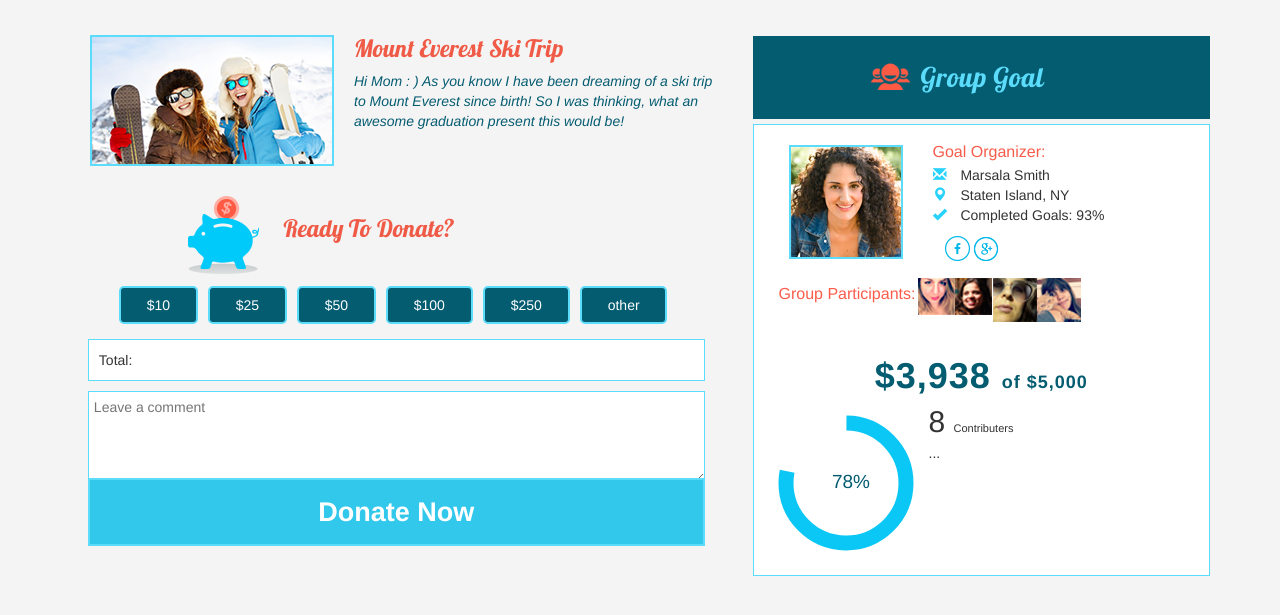
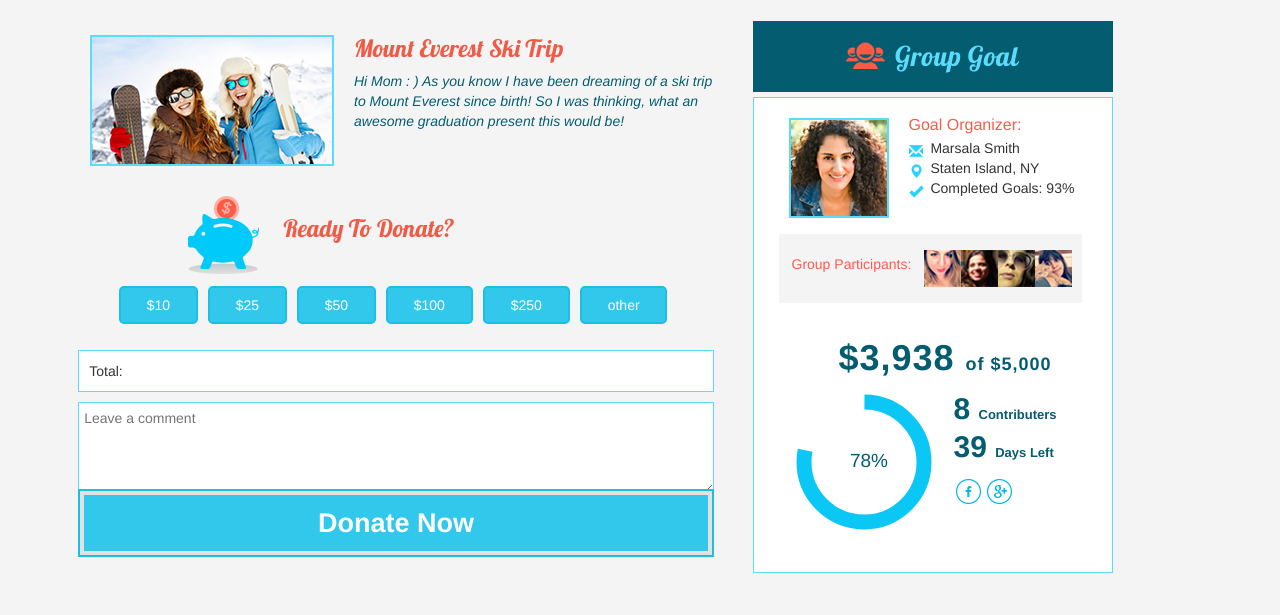
Before and after one commit to jenninep/InstaGoal, a PHP site: page / in a window 1280 px wide. Shown: the part 108-723 px from the top of the page. Run offline with PHP 8.4, Linux system fonts and the light colour scheme.

Commit message:
finished profile div

```diff
--- a/css/style.css
+++ b/css/style.css
@@ -12,15 +12,33 @@ body {
 
 #percentageCircle{
   text-align: center;
-  margin: 5%;
 }
 #percentageAmount{
   color: #045c71;
   text-align: center;
   letter-spacing: 1px;
   font-weight: bold;
+  /*border-top: 1px solid #5cdcfb;
+  padding-top: 22px;*/
 }
-
+/* Border Fade */
+.hvr-border-fade {
+  display: inline-block;
+  vertical-align: middle;
+  -webkit-transform: perspective(1px) translateZ(0);
+  transform: perspective(1px) translateZ(0);
+  box-shadow: 0 0 1px transparent;
+  -webkit-transition-duration: 0.3s;
+  transition-duration: 0.3s;
+  -webkit-transition-property: box-shadow;
+  transition-property: box-shadow;
+  box-shadow: inset 0 0 0 4px #e1e1e1, 0 0 1px transparent;
+  /* Hack to improve aliasing on mobile/tablet devices */
+}
+.hvr-border-fade:hover, .hvr-border-fade:focus, .hvr-border-fade:active {
+  box-shadow: inset 0 0 0 4px #045c71, 0 0 1px transparent;
+  /* Hack to improve aliasing on mobile/tablet devices */
+}
 .hvr-fade {
   display: inline-block;
   vertical-align: middle;
@@ -34,9 +52,25 @@ body {
   transition-property: color, background-color;
 }
 .hvr-fade:hover, .hvr-fade:focus, .hvr-fade:active {
-  background-color: #5cdcfb;
+  background-color: #045c71;
   color: white;
 }
+.hvr-grow {
+  display: inline-block;
+  vertical-align: middle;
+  -webkit-transform: perspective(1px) translateZ(0);
+  transform: perspective(1px) translateZ(0);
+  box-shadow: 0 0 1px transparent;
+  -webkit-transition-duration: 0.3s;
+  transition-duration: 0.3s;
+  -webkit-transition-property: transform;
+  transition-property: transform;
+}
+.hvr-grow:hover, .hvr-grow:focus, .hvr-grow:active {
+  -webkit-transform: scale(1.1);
+  transform: scale(1.1);
+}
+
 
 .totalForm{
   width: 100%;
@@ -60,9 +94,16 @@ body {
 }
 
 .percentageText{
-  font-size: 11px;
+  font-size: 13px;
+  font-weight: bold;
+}
 
+.goalStatistics{
+  margin-top: 25px;
+  margin-left: 25px;
+  margin-bottom: 25px;
 }
+
 .moneyButtDiv{
   text-align: center;
   padding: 10px;
@@ -84,8 +125,11 @@ body {
   margin-left: 10px;
 }
 #profilePic{
-   border: 2px solid #5cdcfb;
-   margin: 20px;
+  border: 2px solid #5cdcfb;
+  margin-top: 20px;
+  margin-right: 10px;
+  margin-bottom: 20px;
+  margin-left: 20px;
 }
 
 .groupMembers{
@@ -95,20 +139,27 @@ body {
 .membersDiv{
   margin: -4px 10px 10px 10px;
   text-align: center;
- /* border-top: 2px solid #5cdcfb;*/
   display: inline-flex;
+  background-color: #f5f4f4;
+  padding: 13px;
 
 }
 
 #groupParticipants{
   color: #fc5c4b;
-  font-size: 16px;
+  font-size: 14px;
+  margin-right: 10px;
 }
 
 #profileInfo{
   margin-top: 18px;
   color: #f65c4b;
   font-size: 16px;
+}
+
+h2{
+  color: #045c71;
+  font-weight: bold;
 }
 .groupIcon{
   float: left;
@@ -119,7 +170,7 @@ body {
 }
 
 .socialMedia{
-  padding: 10px;
+  padding: 10px 10px 10px 0px;
 }
 /*.moneyForm{
 min-width: 300px;*/
@@ -135,20 +186,20 @@ min-width: 300px;*/
   padding-left: 15px;
 }
 .moneyButtons{
-  background-color: #045c71;
+  background-color: #32c8ec;
   padding-left: 4%;
-  padding-right:4%;
+  padding-right: 4%;
   padding-top: 7px;
   padding-bottom: 7px;
   color: white;
   border-radius: 5px;
   margin-right: 1%;
   margin-bottom: 2%;
-  border: 2px solid #5cdcfb;
+  border: 2px solid #1abfe6;
 }
 #donateButton{
     background-color: #32c8ec;
-    border: 2px solid #5cdcfb;
+    border: 2px solid #1abfe6;
     color: #ffffff;
     font-size: 27px;
     font-weight: bold;
@@ -163,7 +214,7 @@ min-width: 300px;*/
   padding-top: 6%;
   padding-bottom: 6%;
   padding-left: 26%;
-  margin-top: 8%;
+  margin-top: 6%;
   width: 100%;
 }
 
@@ -183,7 +234,7 @@ h3{
 
 #envelope{
   color: #28d2fb;
-  margin-right: 10px;
+  margin-right: 4px;
 }
 
 .profileDiv{
--- a/index.html
+++ b/index.html
@@ -37,7 +37,7 @@
 
 	<div class="container">
 		<div class="row">
-			<div class="col-sm-7 goalImgWithText">
+			<div class="col-md-7 goalImgWithText">
 				<div class="goalDiv">
 					<div>
 					 	<img class= "goalImage" src="css/images/skiTrip.png" alt="goalImage">
@@ -61,8 +61,8 @@
 					</div>
 				</div>
 
-				<div class="row moneyButtDiv">
-					<div>
+				<div class="row ">
+					<div class="moneyButtDiv">
 						<button class="moneyButtons hvr-fade">$10</button>
 						<button class="moneyButtons hvr-fade">$25</button>
 						<button class="moneyButtons hvr-fade">$50</button>
@@ -74,13 +74,13 @@
 						<form action="demo_form.asp">
 							<input  class="moneyForm " id="totalDonation" type="text" name="totalDonation"  value="Total:"><br>
 							<textarea  class="moneyForm" id="commentBox" type="text" name="commentBox" rows="4" placeholder="Leave a comment" value=""></textarea>
-							<button id="donateButton" class="totalForm" type="submit">Donate Now</button>
+							<button id="donateButton" class="totalForm hvr-border-fade" type="submit">Donate Now</button>
 						</form>
 					</div>
 				</div>
 			</div>
 
-			<div class="col-sm-5 groupGoalDiv">
+			<div class="col-md-4 groupGoalDiv">
 				<div id="groupGoalTitle">
 					<img class= "groupIcon" src="css/images/group.png" alt="goalImage">
 					<h4 id="goalText">Group Goal</h4>
@@ -96,22 +96,15 @@
 					  <div class="media-body">
 					    <h5 id="profileInfo" class="media-heading">Goal Organizer:</h5>
 					    <a href="#">
-					    	<span id="envelope" class="glyphicon glyphicon-envelope" aria-hidden="true"></span>
+					    	<span id="envelope" class="glyphicon glyphicon-envelope hvr-grow" aria-hidden="true"></span>
 				    	</a>Marsala Smith<br>
 				    	<a href="#">
-					    	<span id="envelope" class="glyphicon glyphicon-map-marker" aria-hidden="true"></span>
+					    	<span id="envelope" class="glyphicon glyphicon-map-marker hvr-grow " aria-hidden="true"></span>
 				    	</a>Staten Island, NY<br>
 					    <a href="#">
-					    	<span id="envelope" class="glyphicon glyphicon-ok" aria-hidden="true"></span>
+					    	<span id="envelope" class="glyphicon glyphicon-ok hvr-grow" aria-hidden="true"></span>
 				    	</a>Completed Goals: 93%<br>
-				    	<div class="socialMedia">
-					    	<a href="#">
-					    		<img id="fbIcon" src="css/images/fb.png" alt="fbIcon">
-				    		</a>
-				    		<a href="#">
-					    		<img id="googleIcon" src="css/images/google.png" alt="googleIcon">
-				    		</a>
-			    		</div>
+
 		    		  </div>
 			    		<div class="membersDiv">
 			    			<h5 id="groupParticipants">Group Participants: </h5>
@@ -128,17 +121,26 @@
 					    		<img class="groupMembers" id="mem4" src="css/images/member4.png" alt="member 4">
 				    		</a>
 			    		</div>
-			    		<div>
-			    			<h1 id="percentageAmount">$3,938 <span id="goalCost"> of $5,000</span></h1>
-			    		</div>
-			    		<div>
+			    		<div class="goalStatistics">
+				    		<div>
+				    			<h1 id="percentageAmount">$3,938 <span id="goalCost"> of $5,000</span></h1>
+				    		</div>
+
 			    			<div class="media">
 							  <div class="media-left">
 							    <canvas id="percentageCircle" width="150" height="150"></canvas>
 							  </div>
 							  <div class="media-body">
 							    <h2 class="media-heading">8 <span class="percentageText">Contributers</span></h2>
-							    ...
+							    <h2 class="media-heading">39 <span class="percentageText">Days Left</span></h2>
+					    		<div class="socialMedia">
+				    				<a href="#">
+				    					<img id="fbIcon" class="hvr-grow " src="css/images/fb.png" alt="fbIcon">
+			    					</a>
+						    		<a href="#">
+							    		<img id="googleIcon" class="hvr-grow" src="css/images/google.png" alt="googleIcon">
+						    		</a>
+		    					</div>
 							  </div>
 							</div>
 			    		</div>
```
Also changed, not shown: css/images/google.png, css/images/greyCircle.png (added), css/images/member3.png, css/images/member4.png, css/images/profilePic.png.
